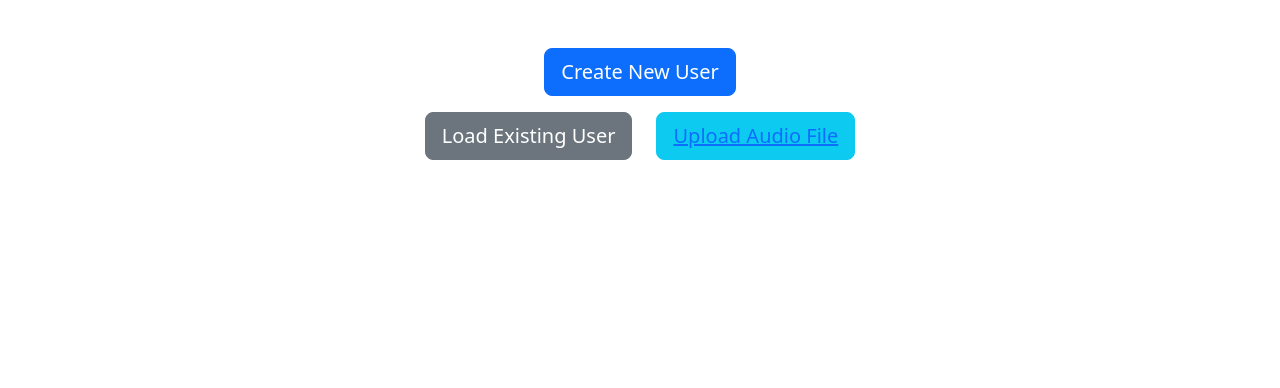
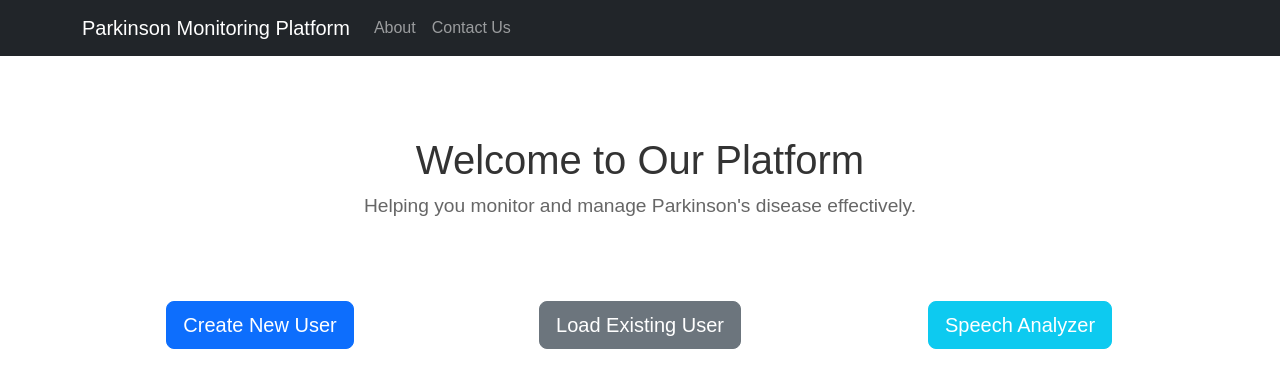
Before and after one commit to AJaeck/pd_app_frontend, a React (Create React App) app: page / in a window 1280 px wide. Shown: the top 388 px of the page. Built offline with nearby package versions, Linux system fonts and the light colour scheme.

Commit message:
landing page styling

```diff
--- a/src/LandingPage.js
+++ b/src/LandingPage.js
@@ -1,32 +1,51 @@
 import React from 'react';
-import { Button, Container, Row, Col } from 'react-bootstrap';
-import { useNavigate, Link } from 'react-router-dom';
+import { Container, Navbar, Nav, Button, Row, Col } from 'react-bootstrap';
+import { useNavigate } from 'react-router-dom';
+import './components/LandingPage/LandingPage.css'; // Custom CSS
 
 const LandingPage = () => {
     const navigate = useNavigate();
 
     return (
-        <Container className="mt-5 text-center">
-            <Row className="justify-content-md-center">
-                <Col md="auto">
-                    <Button className="mb-3" variant="primary" size="lg" block onClick={() => navigate('/create-user')}>
+        <div>
+            <Navbar bg="dark" variant="dark" expand="lg" sticky="top">
+                <Container>
+                    <Navbar.Brand href="#home">Parkinson Monitoring Platform</Navbar.Brand>
+                    <Navbar.Toggle aria-controls="basic-navbar-nav" />
+                    <Navbar.Collapse id="basic-navbar-nav">
+                        <Nav className="me-auto">
+                            <Nav.Link href="#features">About</Nav.Link>
+                            <Nav.Link href="#contact">Contact Us</Nav.Link>
+                        </Nav>
+                    </Navbar.Collapse>
+                </Container>
+            </Navbar>
+
+            <Container className="my-5 text-center">
+                <h1>Welcome to Our Platform</h1>
+                <p>Helping you monitor and manage Parkinson's disease effectively.</p>
+            </Container>
+
+            <Container className="my-5">
+                <Row className="justify-content-md-center text-center">
+                    <Col md={4} className="mb-4">
+                        <Button variant="primary" size="lg" block onClick={() => navigate('/create-user')}>
                             Create New User
                         </Button>
                     </Col>
-            </Row>
-            <Row className="justify-content-md-center">
-                <Col md="auto">
+                    <Col md={4} className="mb-4">
                         <Button variant="secondary" size="lg" block onClick={() => navigate('/load-user')}>
                             Load Existing User
                         </Button>
                     </Col>
-                <Col md="auto">
-                    <Button variant="info" size="lg" block >
-                        <a href="http://localhost:5000/speech-analysis" target="_blank"> Upload Audio File</a>
+                    <Col md={4} className="mb-4">
+                        <Button className="text-white" variant="info" size="lg" block href="http://localhost:5000/speech-analysis">
+                            Speech Analyzer
                         </Button>
                     </Col>
                 </Row>
             </Container>
+        </div>
     );
 };
 
--- a/src/SpeechResults.js
+++ b/src/SpeechResults.js
@@ -7,7 +7,6 @@ function SpeechResults() {
     const location = useLocation();
     const navigate = useNavigate();
     const { audioUrl, transcription } = location.state; // Receive the audio URL and transcription if passed via state
-    console.log(location.state);
 
     const handleGoBack = () => {
         navigate(`/user-profile/${userId}`);
--- /dev/null
+++ b/src/components/LandingPage/LandingPage.css
@@ -0,0 +1,30 @@
+/* Styling for Landing Page */
+body {
+    font-family: 'Arial', sans-serif;
+}
+
+.navbar {
+    background-color: #333; /* Dark background for navbar */
+}
+
+h1 {
+    font-size: 2.5rem;
+    color: #333;
+    padding-top: 2rem;
+}
+
+p {
+    font-size: 1.2rem;
+    color: #666;
+    padding-bottom: 2rem;
+}
+
+button {
+    padding: 1rem 1.5rem; /* Larger padding for easy interaction */
+    font-size: 1.2rem; /* Larger font size for readability */
+}
+
+/* Hover effects for buttons for better user feedback */
+button:hover {
+    opacity: 0.85;
+}
```
Lines whose indentation alone changed are shown as unchanged.
